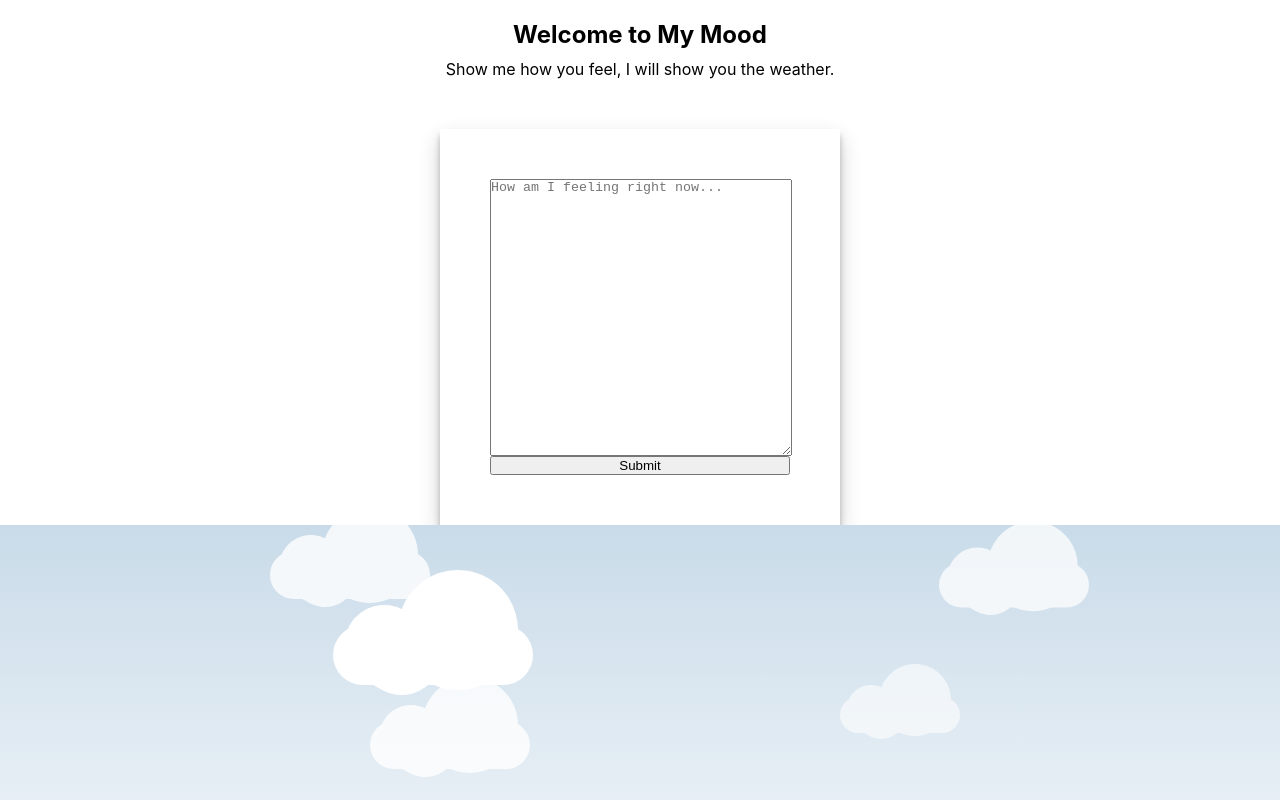
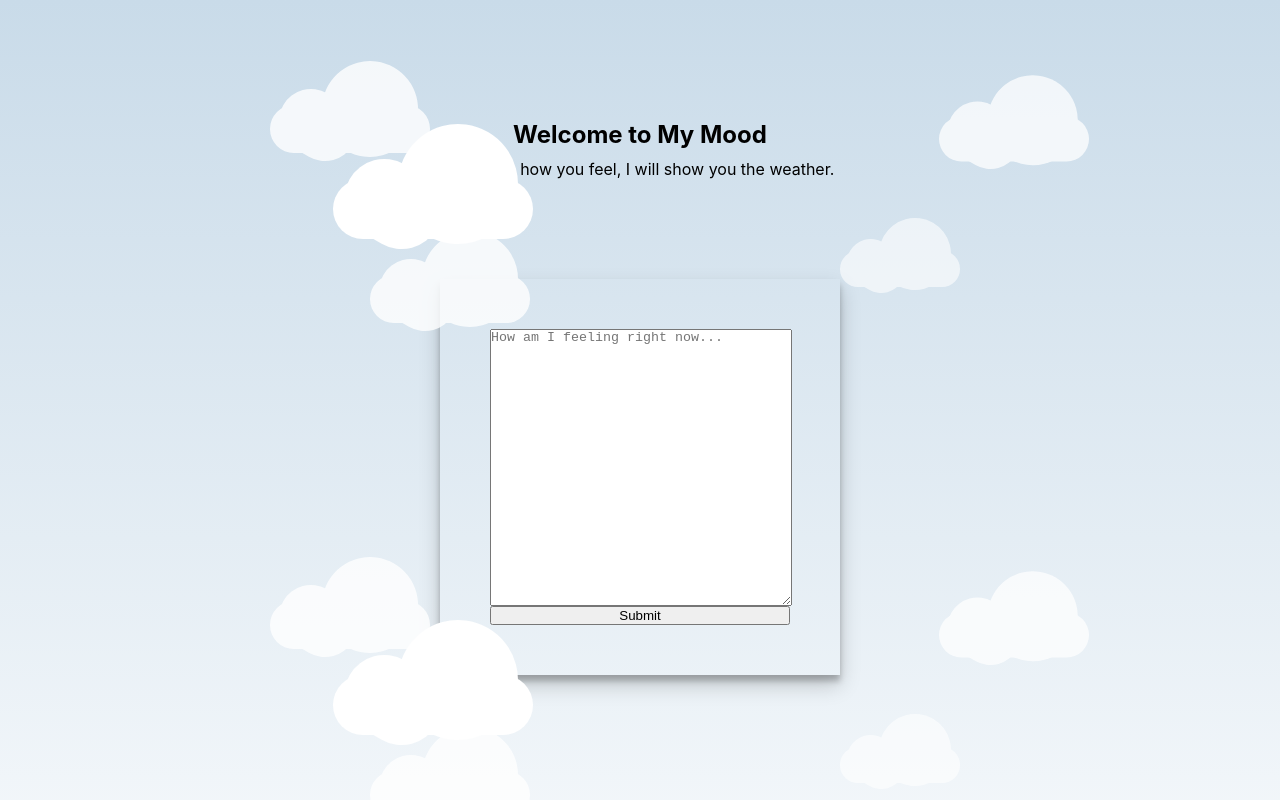
Before and after one commit to ruyaflute/my-mood, a React (Create React App) app: page / in a window 1280 px wide. Shown: the top 800 px of the page. Built offline with nearby package versions, Linux system fonts and the light colour scheme.

Commit message:
it looks kinda cute for cloudy days

```diff
--- a/src/App.css
+++ b/src/App.css
@@ -32,7 +32,7 @@
 .Form {
   padding: 50px;
   width: 300px;
-  margin: 50px auto auto auto;
+  margin: -200px auto auto auto;
   display: grid;
   justify-content: center;
 }
--- a/src/App.js
+++ b/src/App.js
@@ -25,6 +25,9 @@ handleSubmit(event) {
 render() {
 
   return (
+
+    <div id="clouds">
+
     <div className="App">
       {/*<header className="App-header"> </header>
         <img src={logo} className="App-logo" alt="logo" /> */}
@@ -34,6 +37,12 @@ render() {
         Show me how you feel, I will show you the weather.
         </p>
 
+        <div class="cloud x1"></div>
+        <div class="cloud x2"></div>
+        <div class="cloud x3"></div>
+        <div class="cloud x4"></div>
+        <div class="cloud x5"></div>
+
       <form onSubmit={this.handleSubmit}
       className="Form" id="Moodentry">
         <textarea
@@ -41,7 +50,7 @@ render() {
           cols="40"
           rows="5"
           placeholder="How am I feeling right now..."
-            value={this.state.value} onChange={this.handleChange}>
+          value={this.state.value} onChange={this.handleChange}>
         </textarea>
 
         <input type="submit" value="Submit" />
@@ -54,7 +63,7 @@ render() {
         > Save</button>*/}
         </form>
 
-      <div id="clouds">
+
         <div class="cloud x1"></div>
         <div class="cloud x2"></div>
         <div class="cloud x3"></div>
```
